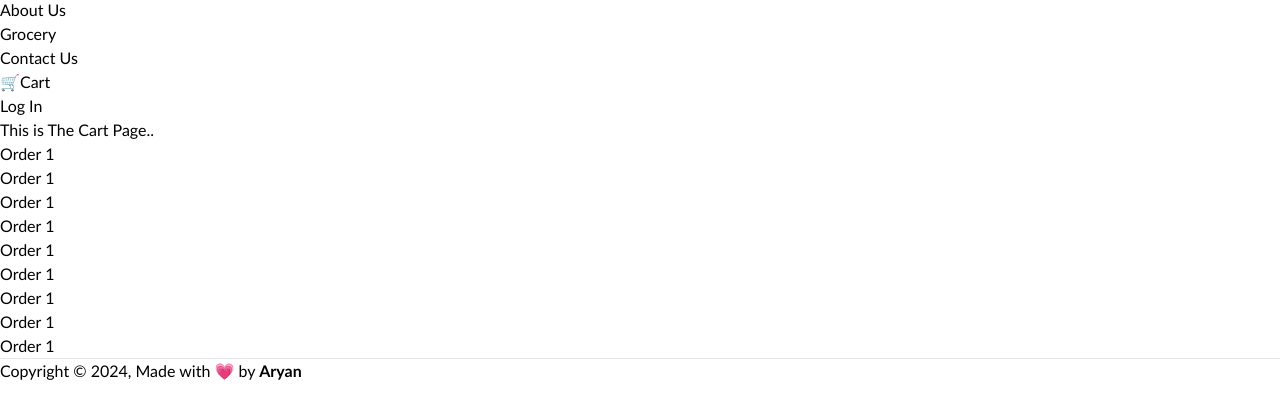
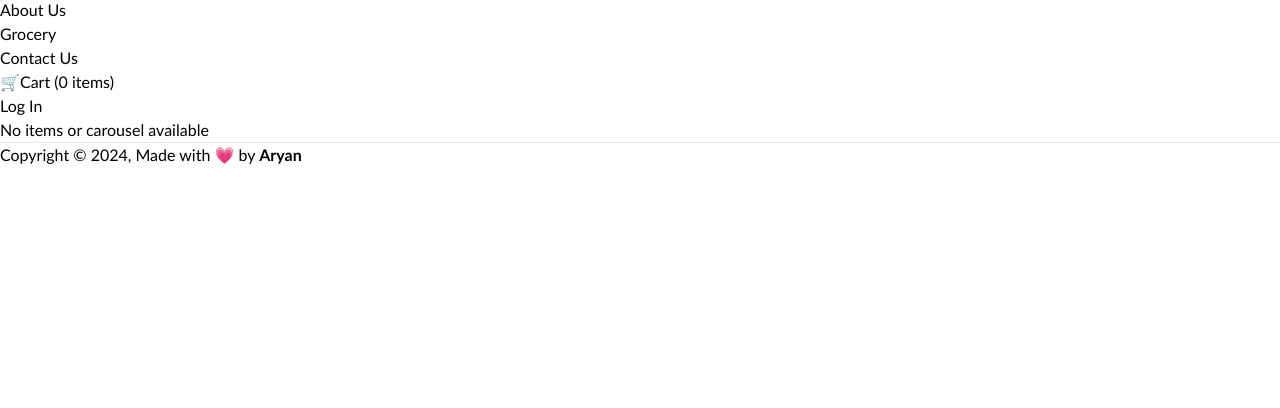
Before and after one commit to aryangupta1105/Namaste-React-Continue, a React (Vite) app in the folder Day 5 Lets get Hooked/: page /cart in a window 1280 px wide. Shown: the part 350-758 px from the top of the page. Built offline with nearby package versions, Linux system fonts and the light colour scheme.

Commit message:
Episode 12 , learning about redux store , creating our own store , process of redux , dispatch , actions, reducer functions, creating Cart Feature , selectors to read the data from store , slices etc.

```diff
--- a/Day 5 Lets get Hooked/src/components/Cart.js
+++ b/Day 5 Lets get Hooked/src/components/Cart.js
@@ -1,39 +1,14 @@
-import RestaurantCard from "./RestaurantCard";
+import { useSelector } from "react-redux";
+import ItemList from "./ItemList";
+
 const Cart = ()=>{
+    const cartItem = useSelector((store)=> store.cart.items);
+
+    console.log("CartItem: " );
+    console.log( cartItem);
     return(
         <div>
-            <h1>
-                This is The Cart Page..
-            </h1>
-            <div className="shimmer-container">
-            <div className="shimmer-card">
-                <h1>Order 1</h1>
-            </div>
-            <div className="shimmer-card">
-                <h1>Order 1</h1>
-            </div>
-            <div className="shimmer-card">
-                <h1>Order 1</h1>
-            </div>
-            <div className="shimmer-card">
-                <h1>Order 1</h1>
-            </div>
-            <div className="shimmer-card">
-                <h1>Order 1</h1>
-            </div>
-            <div className="shimmer-card">
-                <h1>Order 1</h1>
-            </div>
-            <div className="shimmer-card">
-                <h1>Order 1</h1>
-            </div>
-            <div className="shimmer-card">
-                <h1>Order 1</h1>
-            </div>
-            <div className="shimmer-card">
-                <h1>Order 1</h1>
-            </div>
-            </div>
+            <ItemList newCard={cartItem}></ItemList>
         </div>
     )
 }
--- a/Day 5 Lets get Hooked/src/components/Header.js
+++ b/Day 5 Lets get Hooked/src/components/Header.js
@@ -3,13 +3,15 @@ import { useContext, useState } from "react";
 import { Link } from "react-router-dom";
 import Grocery from "./Grocery";
 import UserContext from "../utils/UserContext";
+import { useSelector } from "react-redux";
 const Header = () => {
   const btnName = "Log In";
   const [buttonName , setBtnName] = useState(btnName);
 
+  // Redux using :
+  const cartItems = useSelector((store) => store.cart.items);
   // context using example
   const {LoggedIn} = useContext(UserContext);
-  console.log(LoggedIn);
 
     return (
       <div className="header w-full mx-auto max-w-[1440px] flex justify-between px-10 font-bold items-center py-4 shadow-xlrelative bg-white text-gray-600 ">
@@ -44,7 +46,7 @@ const Header = () => {
               <div className="w-0 h-[1px] bg-black group-hover:w-full transition-all duration-200"></div>
             </Link></li>
             <li className="group"><Link to="/cart">
-              <p>🛒Cart</p>
+              <p className="font-extrabold text-xl">🛒Cart ({cartItems.length} items)</p>
               <div className="w-0 h-[1px] bg-black group-hover:w-full transition-all duration-200"></div>
             </Link></li>
 
--- a/Day 5 Lets get Hooked/src/components/MenuCarasouelCard.js
+++ b/Day 5 Lets get Hooked/src/components/MenuCarasouelCard.js
@@ -1,3 +1,6 @@
+import { useDispatch } from "react-redux";
+import { addItem } from "../utils/cartSlice";
+
 const MenuCarasouelCard = (props) =>{
     const {MenuData} = props;
     const{
@@ -9,6 +12,16 @@ const MenuCarasouelCard = (props) =>{
         isVeg
     } = MenuData.dish.info;
 
+
+    const dispatch = useDispatch();
+
+
+    const handleCartItem = (item)=>{
+        dispatch(addItem(item));
+        console.log(item);
+    }
+
+
     return (
         <li className="w-full border-b border-t-gray-300">
             <div className="flex justify-between my-5 flex-row-reverse items-center pb-5">
@@ -16,8 +29,9 @@ const MenuCarasouelCard = (props) =>{
                 <div className="relative">
                 {imageId? <img className="w-[239px] rounded-3xl border" src={"https://media-assets.swiggy.com/swiggy/image/upload/fl_lossy,f_auto,q_auto,w_292,h_300/" +imageId} alt={name}></img>
 : <p className="w-[239px] rounded-3xl border" ></p>}
-                <button className="p-2 rounded-lg bg-white text-green-700 border w-[100px] rounded-3xl absolute -bottom-5 font-bold text-[1.5rem] left-[30%]">Add</button>
 
+                <button className="p-2 rounded-lg bg-white text-green-700 border w-[100px] " onClick={() =>handleCartItem(MenuData)}>Add
+                    </button>
                 </div>
 
 
--- a/Day 5 Lets get Hooked/src/components/MenuInfoCard.js
+++ b/Day 5 Lets get Hooked/src/components/MenuInfoCard.js
@@ -1,4 +1,6 @@
-
+import { useState } from "react";
+import { useDispatch } from "react-redux";
+import { addItem } from "../utils/cartSlice";
 
 const MenuInfoCard = (props) =>{
     const {MenuData} = props;
@@ -10,16 +12,30 @@ const MenuInfoCard = (props) =>{
         description,
         isVeg
     } = MenuData.card.info;
-    console.log(MenuData);
+
+    const dispatch = useDispatch();
+
+
+    const handleCartItem = (item)=>{
+        dispatch(addItem(item));
+        console.log(item);
+    }
+
+
     return (
-        <li className="w-full my-5 border-t border-t-gray-300">
-            <div className="flex flex-row-reverse mt-5 items-center justify-between">
-            <div className="relative">
-            {imageId? <img className="w-[239px] rounded-3xl border" src={"https://media-assets.swiggy.com/swiggy/image/upload/fl_lossy,f_auto,q_auto,w_292,h_300/" +imageId} alt={name}></img>
-: <p className="w-[239px] rounded-3xl border" ></p>}
-                <button className="p-2 rounded-lg bg-white text-green-700 border w-[100px] absolute -bottom-5 font-bold text-[1.5rem] left-[30%]">Add</button>
+        <li className="w-full my-5 border-t border-t-gray-300 ">
+            <div className="flex flex-row-reverse mt-5 items-center justify-between ">
+            <div className="relative ">
+                {imageId? <img className="w-[239px] rounded-3xl border" src={"https://media-assets.swiggy.com/swiggy/image/upload/fl_lossy,f_auto,q_auto,w_292,h_300/" +imageId} alt={name}></img>
+    : <p className="w-[239px] rounded-3xl border" ></p>}
+                <div className="absolute -bottom-5 font-bold text-[1.5rem] left-[30%]">
+                    <button className="p-2 rounded-lg bg-white text-green-700 border w-[100px] " onClick={() =>handleCartItem(MenuData)}>Add
+                    </button>
+                </div>
 
-                </div>
+
+
+            </div>
 
 
                 <div className="w-9/12">
--- a/Day 5 Lets get Hooked/src/components/RestaurantMenu.js
+++ b/Day 5 Lets get Hooked/src/components/RestaurantMenu.js
@@ -45,7 +45,6 @@ const RestaurantMenu = ()=>{
     console.log(menuCard);
 
 
-    const {userName} = useContext(UserContext);
 
 
     return menuData === null? <Shimmer></Shimmer> :(
@@ -66,7 +65,6 @@ const RestaurantMenu = ()=>{
                         <div className="w-3 bg-gray-300 h-3 rounded-full absolute left-0 bottom-2"></div>
                         <h2 className="outletHeading w-full  mb-5">Outlet <span className="ml-5 text-gray-500">{areaName}🔻</span></h2>
                         <h2>40-45 mins</h2>
-                        <h2>{userName}</h2>
                     </div>
 
                 </div>
@@ -78,7 +76,7 @@ const RestaurantMenu = ()=>{
             {
 
                 menuCard.map((newCard,index) => (
-                    <MenuCardSection key={newCard.card.card.title} newCard={newCard} showItems={index ===showIndex ?true : false} setShowIndex ={()=>setShowIndex(index)}></MenuCardSection>
+                    <MenuCardSection key={newCard.card.card.title} newCard={newCard} showItems={index ===showIndex ?true : false} setShowIndex ={()=>setShowIndex(index)} ></MenuCardSection>
                 )
                     )
             }
--- /dev/null
+++ b/Day 5 Lets get Hooked/src/utils/appStore.js
@@ -0,0 +1,11 @@
+import {configureStore} from "@reduxjs/toolkit";
+import cartReducer from './cartSlice';
+const appStore = configureStore(
+    {
+        reducer : {
+            cart: cartReducer,
+        }
+    }
+);
+
+export default appStore;
--- /dev/null
+++ b/Day 5 Lets get Hooked/src/utils/cartSlice.js
@@ -0,0 +1,31 @@
+import { createSlice } from "@reduxjs/toolkit";
+
+const cartSlice = createSlice({
+    name: "cart",
+    initialState: {
+        items: []
+    },
+    reducers: {
+        addItem: (state, action) =>{
+            state.items.push(action.payload);
+        },
+        removeItem: (state) =>{
+            state.items.pop();
+        },
+        clearCart: (state ) =>{
+            state.items.length = 0;
+        }
+    }
+})
+
+/* This is the heirarchy of data object returned by createSlice function...
+
+    {
+        actions:{addItem , removeItem}
+        ,
+        reducers:
+    }
+ */
+export const{addItem , removeItem , clearCart} = cartSlice.actions;
+
+export default cartSlice.reducer;
```
Also changed, not shown: Day 5 Lets get Hooked/src/App.js (+10 -3 lines).
